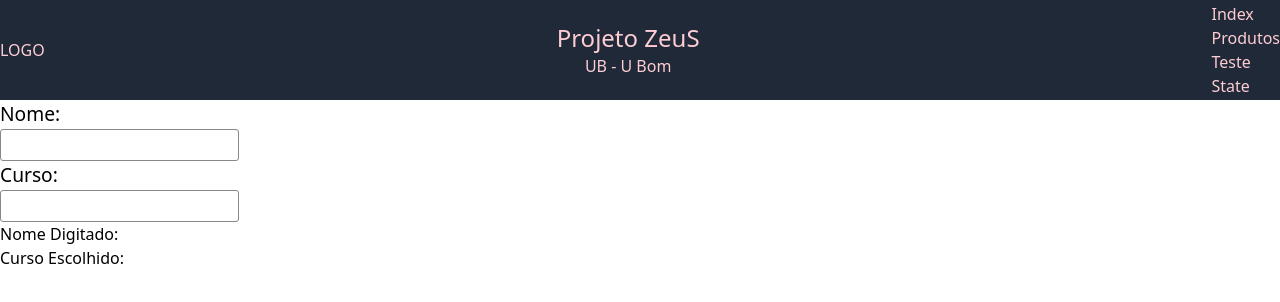
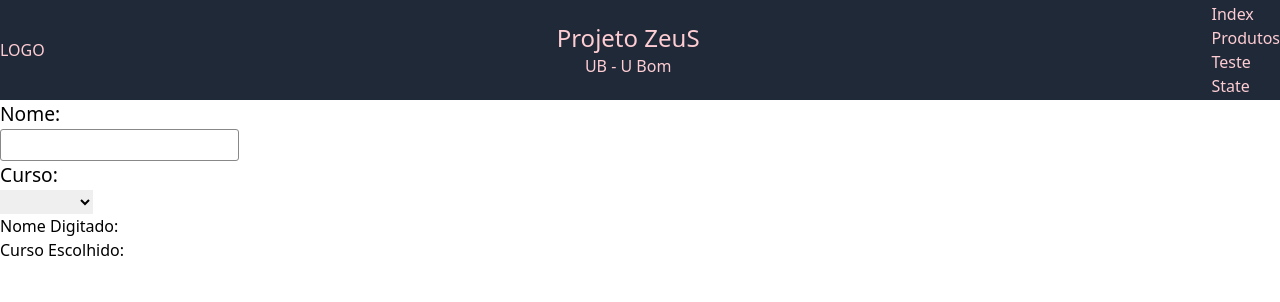
Before and after one commit to cl-provecto/crud, a Next.js app in the folder crud/: page /forms/inputs in a window 1280 px wide. Shown: the top 302 px of the page. Built offline with nearby package versions, Linux system fonts and the light colour scheme.

Commit message:
inclusão do select

```diff
--- a/crud/src/pages/forms/inputs.tsx
+++ b/crud/src/pages/forms/inputs.tsx
@@ -14,7 +14,16 @@ export default function Inputs() {
             </div>
             <div className="campoForm">
                 <label>Curso:</label>
-                <input type="text" value={curso} onChange={(evt) => setCurso(evt.target.value)}/>
+                <select value={curso} onChange={(evt) => setCurso(evt.target.value)}>
+                    <option value=""></option>
+                    <option value="HTML">HTML</option>
+                    <option value="React">React</option>
+                    <option value="C++">C++</option>
+                    <option value="Javascript">Javascript</option>
+                    <option value="Arduino">Arduino</option>
+                    <option value="CSS">CSS</option>
+                    <option value="Next.js">Next.js</option>
+                </select>
             </div>
             <div>
                 Nome Digitado: {nome}
```
